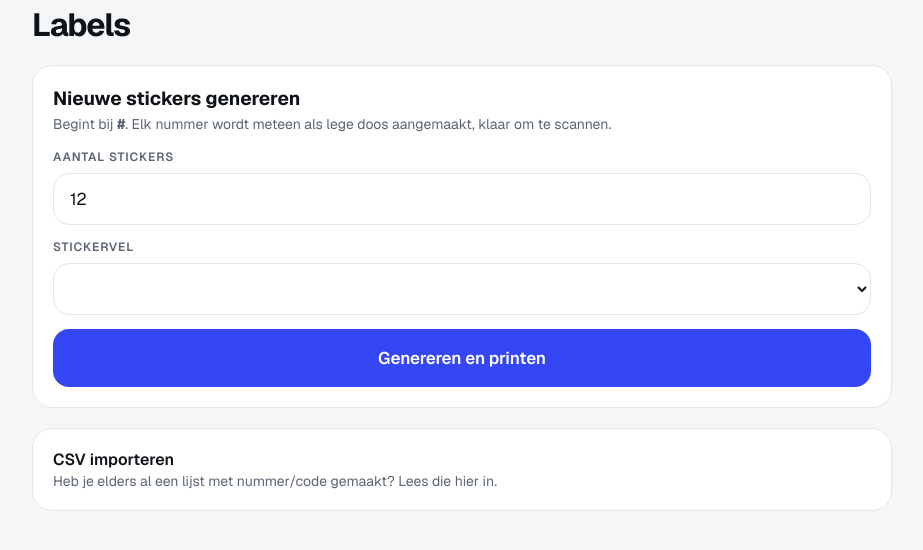
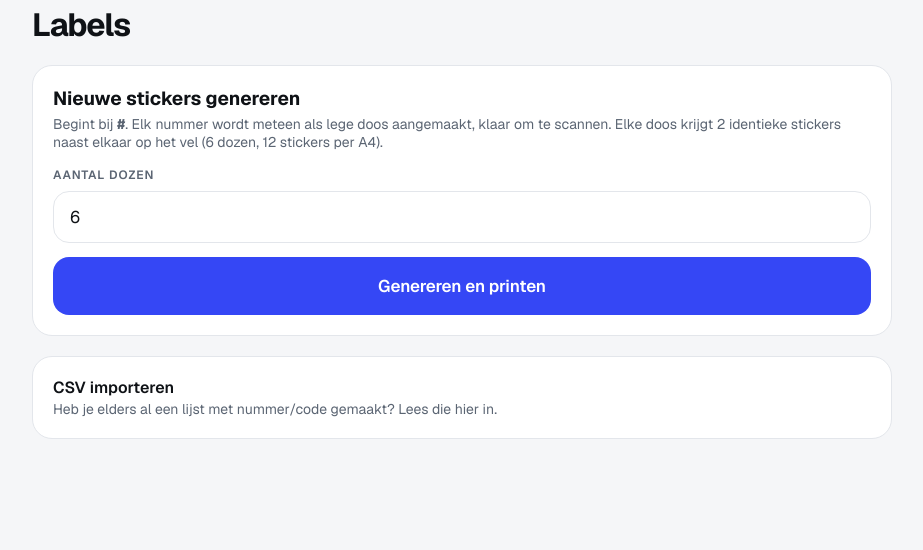
Before and after one commit to appzguru/boxtrackerboy, a CodeIgniter 4 app: the page made by app/Views/labels.php in a window 1280 px wide. Shown: the part 120-670 px from the top of the page, without its empty margins (178-1101 px from the left). Run offline with PHP 8.4 and a stand-in for CodeIgniter, Linux system fonts and the light colour scheme; the template is opened without the code that fills it, so the values that code supplies are empty; some libraries are stand-ins or nearby versions.

Commit message:
Labels: één vast sjabloon, elke doos 2x naast elkaar op het vel
Vervangt de keuze uit meerdere stickervellen door één vaste indeling:
2 kolommen x 6 rijen (12 stickers per A4), maar links en rechts is dezelfde
doos — voor een sticker op elke kant. Dus 6 unieke dozen per vel i.p.v. 12.
"Aantal" in het formulier is nu het aantal dozen, niet het aantal fysieke
stickers.

Co-Authored-By: Claude Sonnet 5 <noreply@anthropic.com>

```diff
--- a/app/Views/labels.php
+++ b/app/Views/labels.php
@@ -10,20 +10,12 @@
     <div class="card" style="display:flex;flex-direction:column;gap:16px;">
       <div>
         <div style="font-size:19px;font-weight:700;">Nieuwe stickers genereren</div>
-        <div style="font-size:14px;color:var(--text-dim);margin-top:4px;">Begint bij <strong>#<?= box_nr($next) ?></strong>. Elk nummer wordt meteen als lege doos aangemaakt, klaar om te scannen.</div>
+        <div style="font-size:14px;color:var(--text-dim);margin-top:4px;">Begint bij <strong>#<?= box_nr($next) ?></strong>. Elk nummer wordt meteen als lege doos aangemaakt, klaar om te scannen. Elke doos krijgt 2 identieke stickers naast elkaar op het vel (6 dozen, 12 stickers per A4).</div>
       </div>
       <form method="post" action="<?= base_url('labels') ?>" style="display:flex;flex-direction:column;gap:14px;">
         <div style="display:flex;flex-direction:column;gap:8px;">
-          <label class="label" for="aantal">Aantal stickers</label>
-          <input class="field" type="number" id="aantal" name="aantal" value="12" min="1" max="600" style="height:52px;">
-        </div>
-        <div style="display:flex;flex-direction:column;gap:8px;">
-          <label class="label" for="preset">Stickervel</label>
-          <select class="field" id="preset" name="preset" style="height:52px;">
-            <?php foreach ($presets as $key => $p): ?>
-              <option value="<?= esc($key) ?>" <?= $key === '12' ? 'selected' : '' ?>><?= esc($p['label']) ?></option>
-            <?php endforeach ?>
-          </select>
+          <label class="label" for="aantal">Aantal dozen</label>
+          <input class="field" type="number" id="aantal" name="aantal" value="6" min="1" max="300" style="height:52px;">
         </div>
         <button type="submit" class="btn btn-primary"><?= icon('labels') ?> Genereren en printen</button>
       </form>
--- a/app/Views/labels_print.php
+++ b/app/Views/labels_print.php
@@ -33,7 +33,7 @@
 </head>
 <body>
 <div class="toolbar">
-  <h1>Boxtracker — <?= $aantal ?> stickers, <?= count($sheets) ?> <?= count($sheets) === 1 ? 'vel' : 'vellen' ?></h1>
+  <h1>Boxtracker — <?= $aantal ?> <?= $aantal === 1 ? 'doos' : 'dozen' ?> (<?= $aantal * 2 ?> stickers), <?= count($sheets) ?> <?= count($sheets) === 1 ? 'vel' : 'vellen' ?></h1>
   <button type="button" class="btn" onclick="window.print()">Printen</button>
   <a href="<?= base_url('labels/csv') ?>" class="btn ghost">Lijst downloaden (CSV)</a>
   <a href="<?= base_url('labels') ?>" class="btn ghost">Andere batch</a>
@@ -45,6 +45,9 @@
     <div class="sheet-inner" style="grid-template-columns:repeat(<?= $preset['cols'] ?>, <?= $preset['w'] ?>mm);grid-auto-rows:<?= $preset['h'] ?>mm;column-gap:<?= $preset['gx'] ?>mm;row-gap:<?= $preset['gy'] ?>mm;padding-top:<?= $preset['mt'] ?>mm;padding-left:<?= $preset['ml'] ?>mm;">
       <?php foreach ($sheet as $item): ?>
         <?php $qrSize = round($preset['h'] * 3.2); $qrMm = ($preset['h'] - 8) . 'mm'; ?>
+        <?php // Twee keer dezelfde doos naast elkaar (grid vult van links naar rechts), voor
+              // een sticker op elke kant van de doos. ?>
+        <?php for ($side = 0; $side < 2; $side++): ?>
           <div class="label">
             <div class="qr" style="width:<?= $qrMm ?>;height:<?= $qrMm ?>;flex:none;">
               <canvas data-url="<?= esc($baseUrl . '/d/' . $item['nummer'] . '-' . $item['token']) ?>" data-size="<?= $qrSize ?>" style="width:100%;height:100%;"></canvas>
@@ -55,6 +58,7 @@
               <div class="writehint">ruimte</div>
             </div>
           </div>
+        <?php endfor ?>
       <?php endforeach ?>
     </div>
   </div>
```
Also changed, not shown: app/Controllers/Labels.php (+12 -21 lines). Lines whose indentation alone changed are shown as unchanged.
